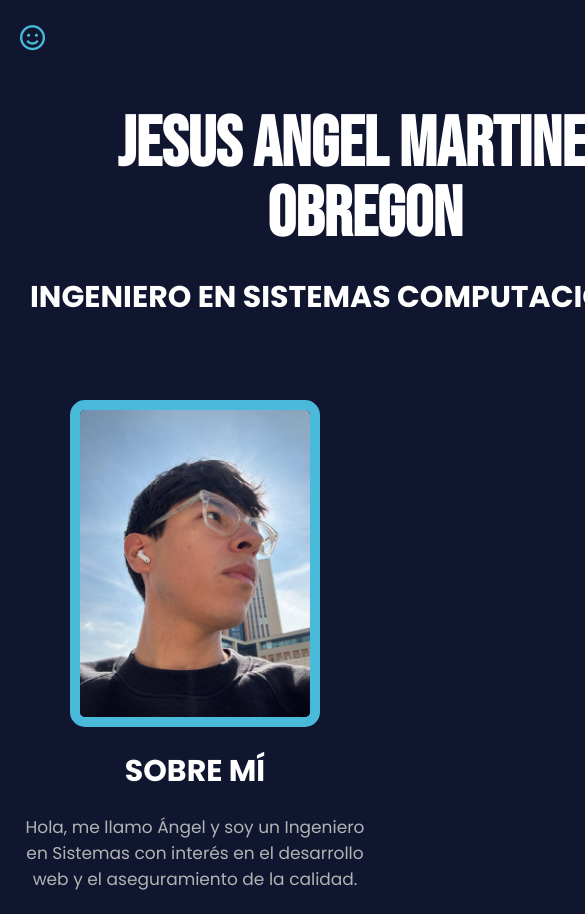
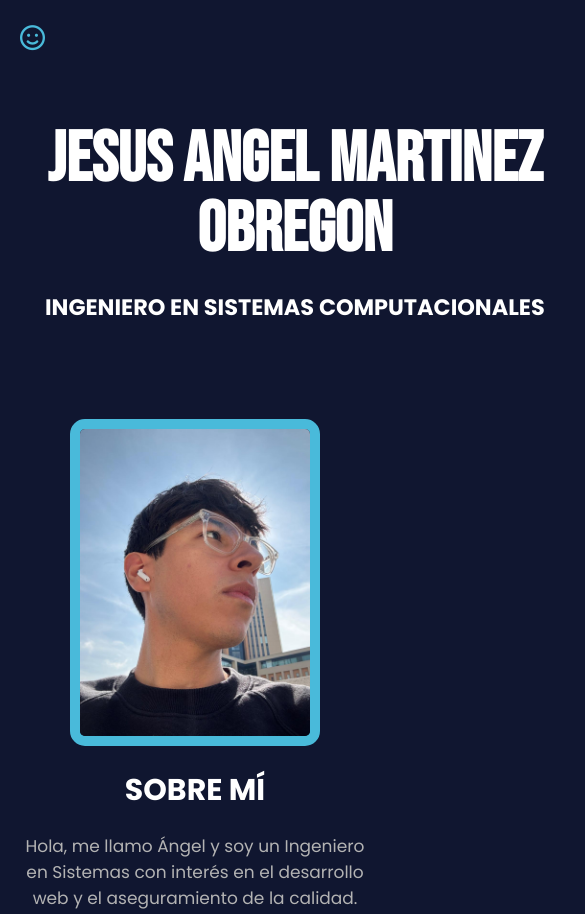
Before and after one commit to ztmlegna/curriculum, a plain HTML site: page index.html in a window 390 px wide. Shown: the top 914 px of the page, 585 px wide, since content can reach past the window. Drawn offline with nearby package versions, Linux system fonts and the light colour scheme.

Commit message:
Update style.css

```diff
--- a/style.css
+++ b/style.css
@@ -538,7 +538,17 @@ h2 {
 
 @media (max-width:991px) {
 
+ .header-txt h1 {
+        font-size: 1.8rem;       /* Reduce el tamaño del título en móviles */
+    }
 
+    .header-txt h2 {
+        font-size: 1.4rem;       /* Reduce el subtítulo */
+    }
+
+    .container {
+        padding: 15px;           /* Menos padding en pantallas pequeñas */
+    }
     .menu {
         padding: 20px;
     }
```
